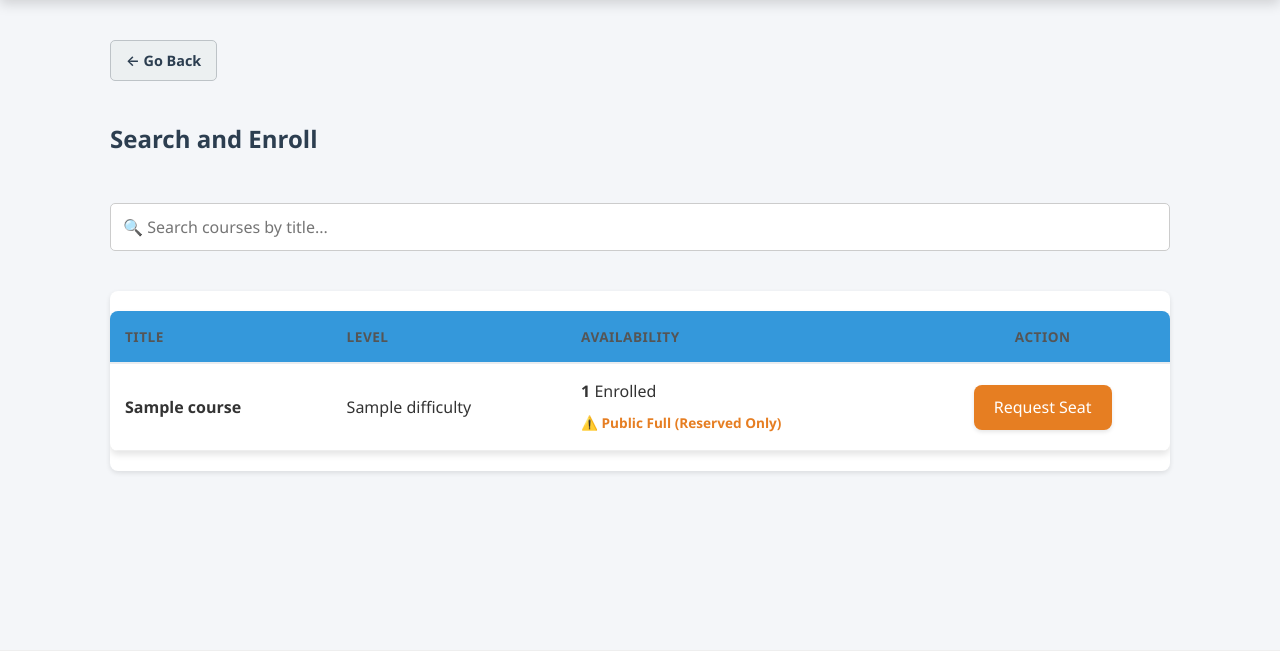
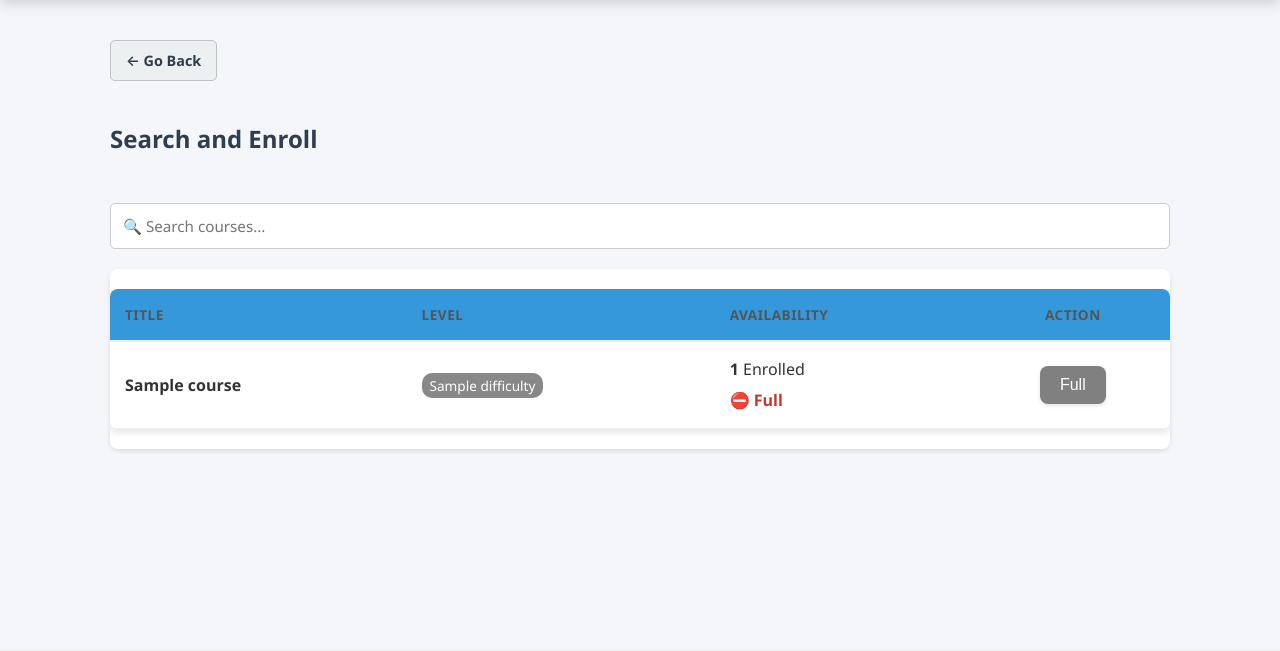
Before and after one commit to Mazharul75/learn2earn1, a PHP site: the page made by app/views/learner/courses.php in a window 1280 px wide. Shown: the part 81-732 px from the top of the page. Run offline with PHP 8.4, Linux system fonts and the light colour scheme; the template is opened without the code that fills it: most values are stand-ins (such as "Sample title", 1, 10 or a date in 2020); some libraries are stand-ins or nearby versions.

Commit message:
fixing some bugs

```diff
--- a/app/views/learner/courses.php
+++ b/app/views/learner/courses.php
@@ -4,10 +4,8 @@
         <h2>Search and Enroll</h2>
     </div>
 
-    <div style="margin-bottom: 20px;">
-        <input type="text" id="courseSearch" placeholder="🔍 Search courses by title..." onkeyup="searchCourses()"
-        style="width: 100%; padding: 12px; font-size: 1rem; border: 1px solid #ccc; border-radius: 5px;">
-    </div>
+    <input type="text" id="courseSearch" placeholder="🔍 Search courses..." onkeyup="searchCourses()"
+           style="width: 100%; padding: 12px; margin-bottom: 20px; border: 1px solid #ccc; border-radius: 5px;">
 
     <div style="background: white; border-radius: 8px; box-shadow: 0 2px 5px rgba(0,0,0,0.1); overflow: hidden;">
         <table border="0" style="width: 100%; border-collapse: collapse;" id="courseTable">
@@ -21,46 +19,43 @@
             </thead>
             <tbody id="courseResults">
                 <?php foreach($allCourses as $course) : ?>
-                <?php
-                    // 1. Calculate Seats
-                    $public_capacity = $course['max_capacity'] - $course['reserved_seats'];
-                    $seats_taken = $course['student_count'];
-                    $public_seats_left = $public_capacity - $seats_taken;
-                    $total_seats_left = $course['max_capacity'] - $seats_taken;
-                ?>
                 <tr style="border-bottom: 1px solid #eee;">
+
                     <td style="padding: 15px; font-weight: 600;"><?= $course['title']; ?></td>
-                    <td style="padding: 15px;"><?= $course['difficulty']; ?></td>
+
+                    <td style="padding: 15px;">
+                        <span style="background: <?= $course['ui_badge_color']; ?>; color: white; padding: 3px 8px; border-radius: 10px; font-size: 0.85rem;">
+                            <?= $course['difficulty']; ?>
+                        </span>
+                    </td>
 
                     <td style="padding: 15px;">
                         <div style="margin-bottom: 5px;">
                             <strong><?= $course['student_count']; ?></strong> Enrolled
                         </div>
 
-                        <?php if($public_seats_left > 0): ?>
-                            <span style="color: #27ae60; font-size: 0.85rem;">
-                                ✅ <?= $public_seats_left ?> Public Seats
-                            </span>
-                        <?php elseif($total_seats_left > 0): ?>
-                            <span style="color: #e67e22; font-size: 0.85rem; font-weight: bold;">
-                                ⚠️ Public Full (Reserved Only)
-                            </span>
+                        <?php if($course['ui_is_totally_full']): ?>
+                            <span style="color: #c0392b; font-weight: bold;">⛔️ Full</span>
+
+                        <?php elseif($course['ui_is_public_full']): ?>
+                            <span style="color: #e67e22; font-weight: bold;">⚠️ Reserved Only</span>
+
                         <?php else: ?>
-                            <span style="color: #c0392b; font-size: 0.85rem; font-weight: bold;">
-                                ⛔️ Completely Full
+                            <span style="color: #27ae60;">
+                                ✅ <?= $course['ui_public_seats'] ?> Seats Left
                             </span>
                         <?php endif; ?>
                     </td>
 
                     <td style="padding: 15px; text-align: center;">
-                        <?php if($public_seats_left > 0): ?>
-                            <a href="<?= BASE_URL ?>learner/enroll/<?= $course['id']; ?>" class="btn" style="background: #2ecc71;">Enroll Now</a>
+                        <?php if($course['ui_is_totally_full']): ?>
+                            <button class="btn" style="background:gray; cursor:not-allowed;" disabled>Full</button>
 
-                        <?php elseif($total_seats_left > 0): ?>
+                        <?php elseif($course['ui_is_public_full']): ?>
                             <a href="<?= BASE_URL ?>learner/enroll/<?= $course['id']; ?>" class="btn" style="background: #e67e22;">Request Seat</a>
 
                         <?php else: ?>
-                            <button class="btn" style="background: #95a5a6; cursor: not-allowed;" disabled>Full</button>
+                            <a href="<?= BASE_URL ?>learner/enroll/<?= $course['id']; ?>" class="btn" style="background: #2ecc71;">Enroll</a>
                         <?php endif; ?>
                     </td>
                 </tr>
```
Also changed, not shown: app/controllers/LearnerController.php (+3 -5 lines).
